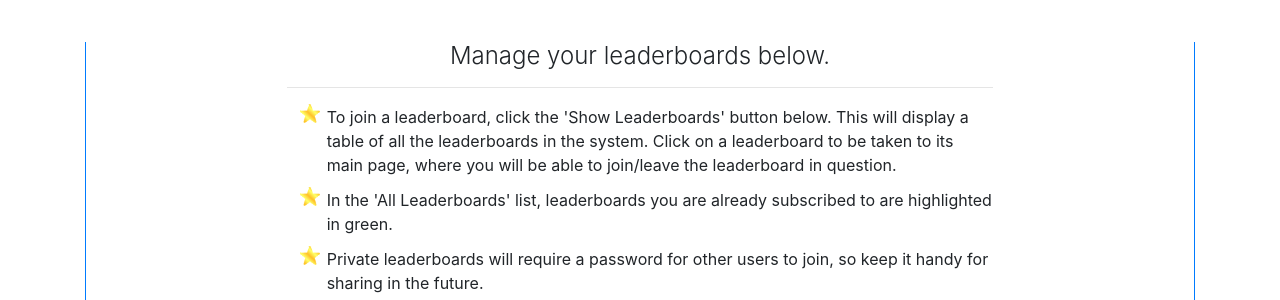
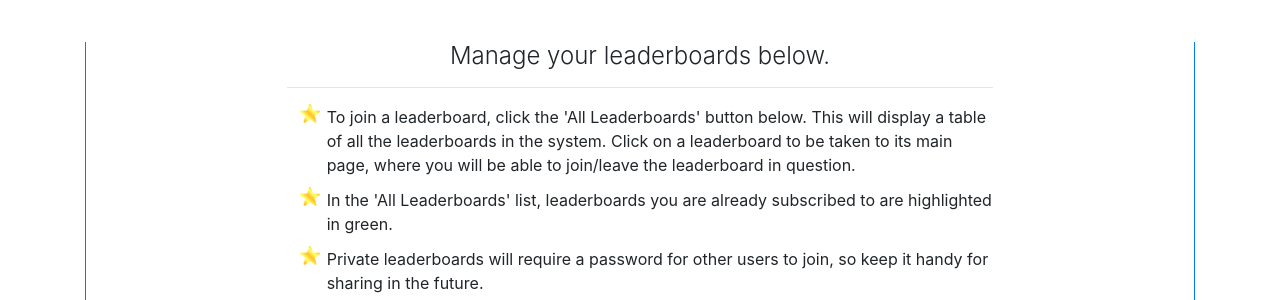
Before and after one commit to atlasJackson/soccerates, a Django app: page /leaderboards/ in a window 1280 px wide. Shown: the part 283-583 px from the top of the page. Run offline with Django 3.2, Linux system fonts and the light colour scheme; the visitor is signed in with stand-in values (Sample User, id 1); data that the repository does not hold is empty; parts of the project's set-up code (start-up, migrations or seed data) failed here and were passed over; some libraries are stand-ins or nearby versions.

Commit message:
Another typo.

```diff
--- a/templates/leaderboards.html
+++ b/templates/leaderboards.html
@@ -36,7 +36,7 @@
                     <div class="list-star-bullets mb-5">
                         <ul >
                             <li>
-                                To join a leaderboard, click the 'Show Leaderboards' button below. This will display a table of all the leaderboards in the system. Click on a leaderboard to be taken to its main page, where you will be able to join/leave the leaderboard in question.
+                                To join a leaderboard, click the 'All Leaderboards' button below. This will display a table of all the leaderboards in the system. Click on a leaderboard to be taken to its main page, where you will be able to join/leave the leaderboard in question.
                             </li>
                             <li>
                                 In the 'All Leaderboards' list, leaderboards you are already subscribed to are highlighted in green.
```
